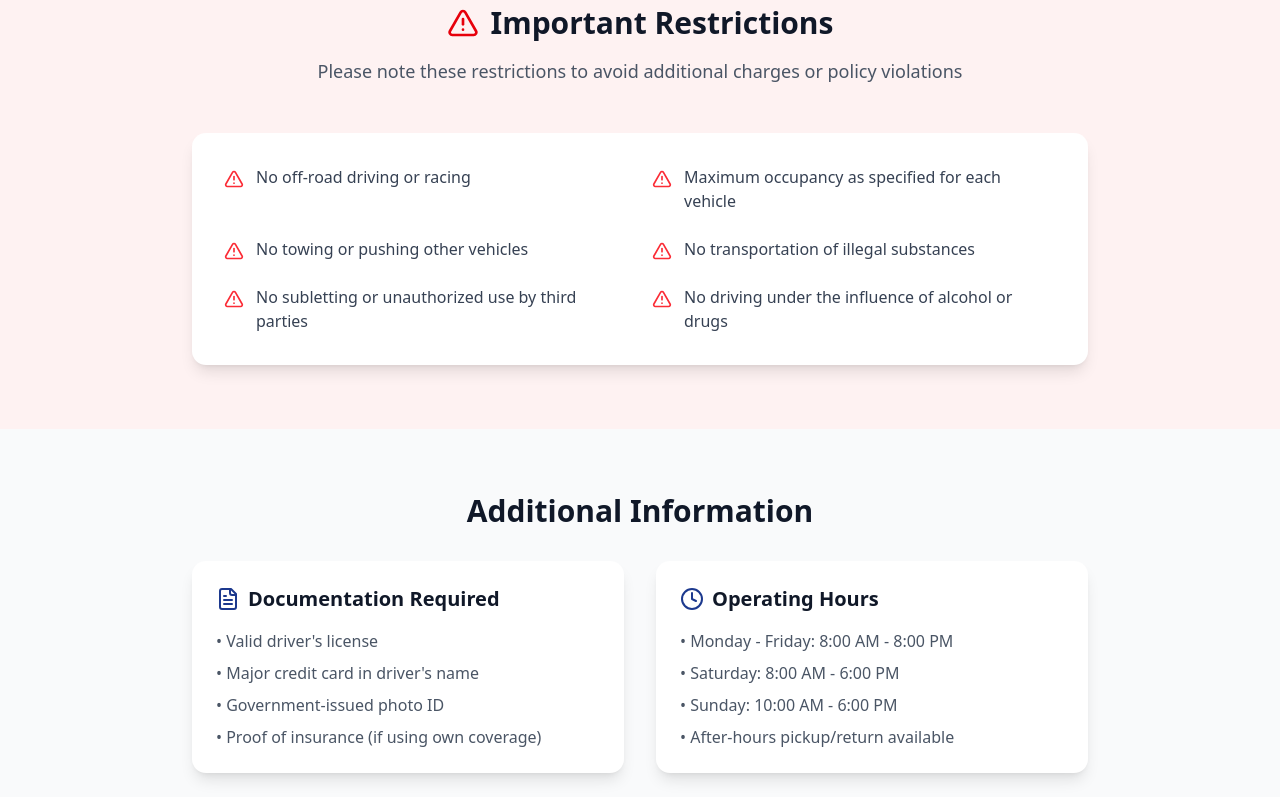
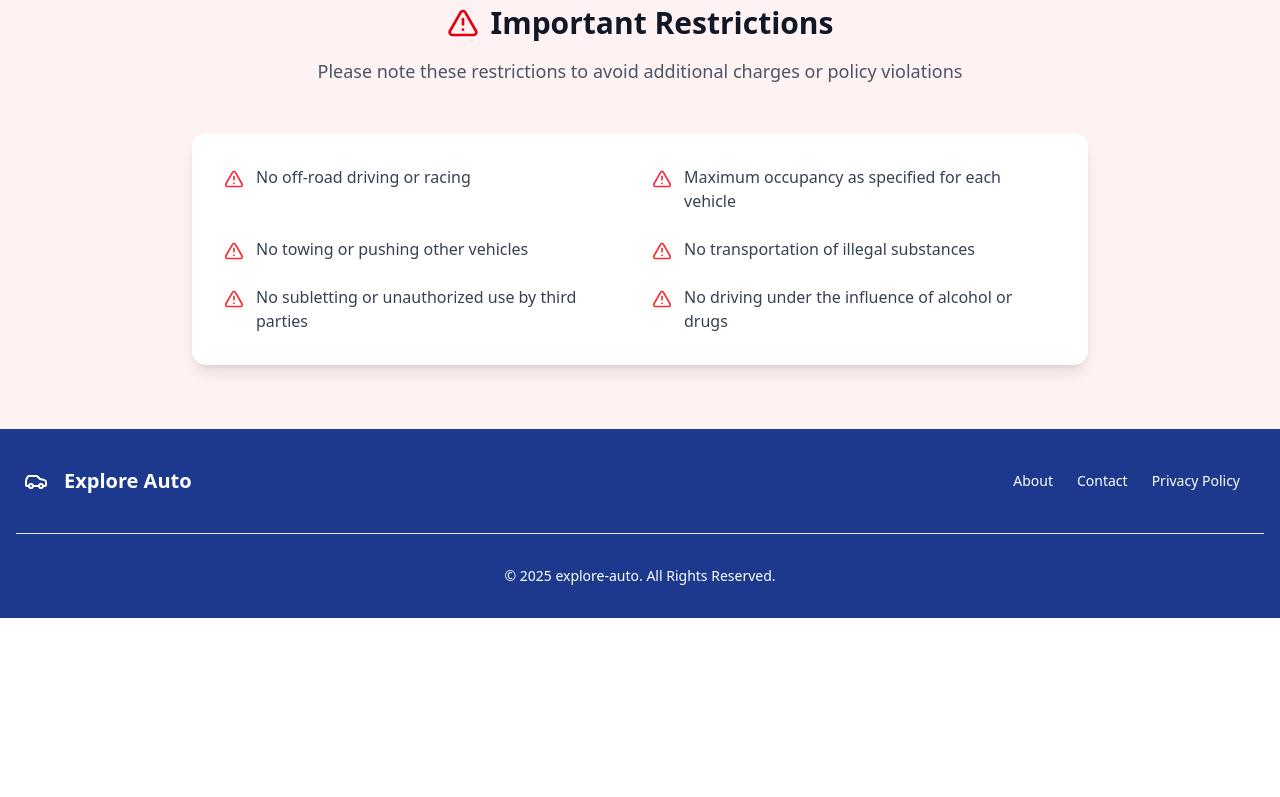
Before and after one commit to ayabakry/auto-explore, a Next.js app: page /policy in a window 1280 px wide. Shown: the part 2000-2797 px from the top of the page. After the commit the page ends 2618 px from the top, so only its background shows below. Built offline with nearby package versions, Linux system fonts and the light colour scheme.

Commit message:
change name of company in policy page and remove inneeded sections and add links in footer

```diff
--- a/src/app/component/Footer.jsx
+++ b/src/app/component/Footer.jsx
@@ -16,13 +16,13 @@ function Footer() {
                     </Link>
                     <ul className="flex flex-wrap items-center mb-6 text-sm font-medium text-white sm:mb-0 ">
                         <li>
-                            <Link href="#" className="me-4 md:me-6">About</Link>
+                            <Link href="/about" className="me-4 md:me-6">About</Link>
                         </li>
                         <li>
-                            <Link href="#" className="me-4 md:me-6">Contact</Link>
+                            <Link href="/contact-us" className="me-4 md:me-6">Contact</Link>
                         </li>
                         <li>
-                            <Link href="#" className="me-4 md:me-6">Privacy Policy</Link>
+                            <Link href="/policy" className="me-4 md:me-6">Privacy Policy</Link>
                         </li>
 
                     </ul>
--- a/src/app/policy/page.jsx
+++ b/src/app/policy/page.jsx
@@ -112,10 +112,10 @@ export default function policy() {
         <div className="container mx-auto px-6">
           <div className="max-w-4xl mx-auto text-center">
             <h1 className="text-4xl md:text-5xl font-bold mb-4">
-              Rental Policies & Terms
+              Auto-Explore Policies & Terms
             </h1>
             <p className="text-xl text-blue-100">
-              Everything you need to know about renting with DriveEasy
+              Everything you need to know about renting with Auto-Explore
             </p>
           </div>
         </div>
@@ -127,7 +127,7 @@ export default function policy() {
           <div className="max-w-6xl mx-auto">
             <div className="text-center mb-12">
               <h2 className="text-3xl font-bold text-gray-900 mb-4">
-                Rental Requirements & Policies
+                Auto-Explore Requirements & Policies
               </h2>
               <p className="text-lg text-gray-600">
                 Please review these important policies before making your
@@ -244,72 +244,9 @@ export default function policy() {
         </div>
       </section>
 
-      {/* Additional Information */}
-      <section className="py-16">
-        <div className="container mx-auto px-6">
-          <div className="max-w-4xl mx-auto">
-            <h2 className="text-3xl font-bold text-gray-900 mb-8 text-center">
-              Additional Information
-            </h2>
 
-            <div className="grid md:grid-cols-2 gap-8">
-              <div className="bg-white rounded-xl p-6 shadow-lg">
-                <h3 className="text-xl font-semibold text-gray-900 mb-4 flex items-center">
-                  <FileText className="w-6 h-6 text-blue-900 mr-2" />
-                  Documentation Required
-                </h3>
-                <ul className="space-y-2 text-gray-600">
-                  <li>• Valid driver's license</li>
-                  <li>• Major credit card in driver's name</li>
-                  <li>• Government-issued photo ID</li>
-                  <li>• Proof of insurance (if using own coverage)</li>
-                </ul>
-              </div>
 
-              <div className="bg-white rounded-xl p-6 shadow-lg">
-                <h3 className="text-xl font-semibold text-gray-900 mb-4 flex items-center">
-                  <Clock className="w-6 h-6 text-blue-900 mr-2" />
-                  Operating Hours
-                </h3>
-                <ul className="space-y-2 text-gray-600">
-                  <li>• Monday - Friday: 8:00 AM - 8:00 PM</li>
-                  <li>• Saturday: 8:00 AM - 6:00 PM</li>
-                  <li>• Sunday: 10:00 AM - 6:00 PM</li>
-                  <li>• After-hours pickup/return available</li>
-                </ul>
-              </div>
-            </div>
 
-            <div className="mt-8 bg-blue-50 rounded-xl p-6 border-l-4 border-blue-900">
-              <h3 className="text-lg font-semibold text-gray-900 mb-2">
-                Questions About Our Policies?
-              </h3>
-              <p className="text-gray-600 mb-4">
-                If you have any questions about our rental policies or need
-                clarification on any terms, our customer service team is here to
-                help.
-              </p>
-              <div className="flex flex-col sm:flex-row gap-3">
-                <button className="bg-blue-900 text-white px-6 py-2 rounded-lg hover:bg-blue-800 transition-colors duration-300">
-                  Contact Support
-                </button>
-                <button className="border border-blue-900 text-blue-900 px-6 py-2 rounded-lg hover:bg-blue-900 hover:text-white transition-colors duration-300">
-                  View FAQ
-                </button>
-              </div>
-            </div>
-          </div>
-        </div>
-      </section>
-
-      {/* Footer Note */}
-      <section className="py-8 bg-gray-900 text-white">
-        <div className="container mx-auto px-6 text-center">
-          <p className="text-gray-300">
-            These policies are subject to change. Last updated: September 2025
-          </p>
-        </div>
-      </section>
     </div>
   );
 }
```
